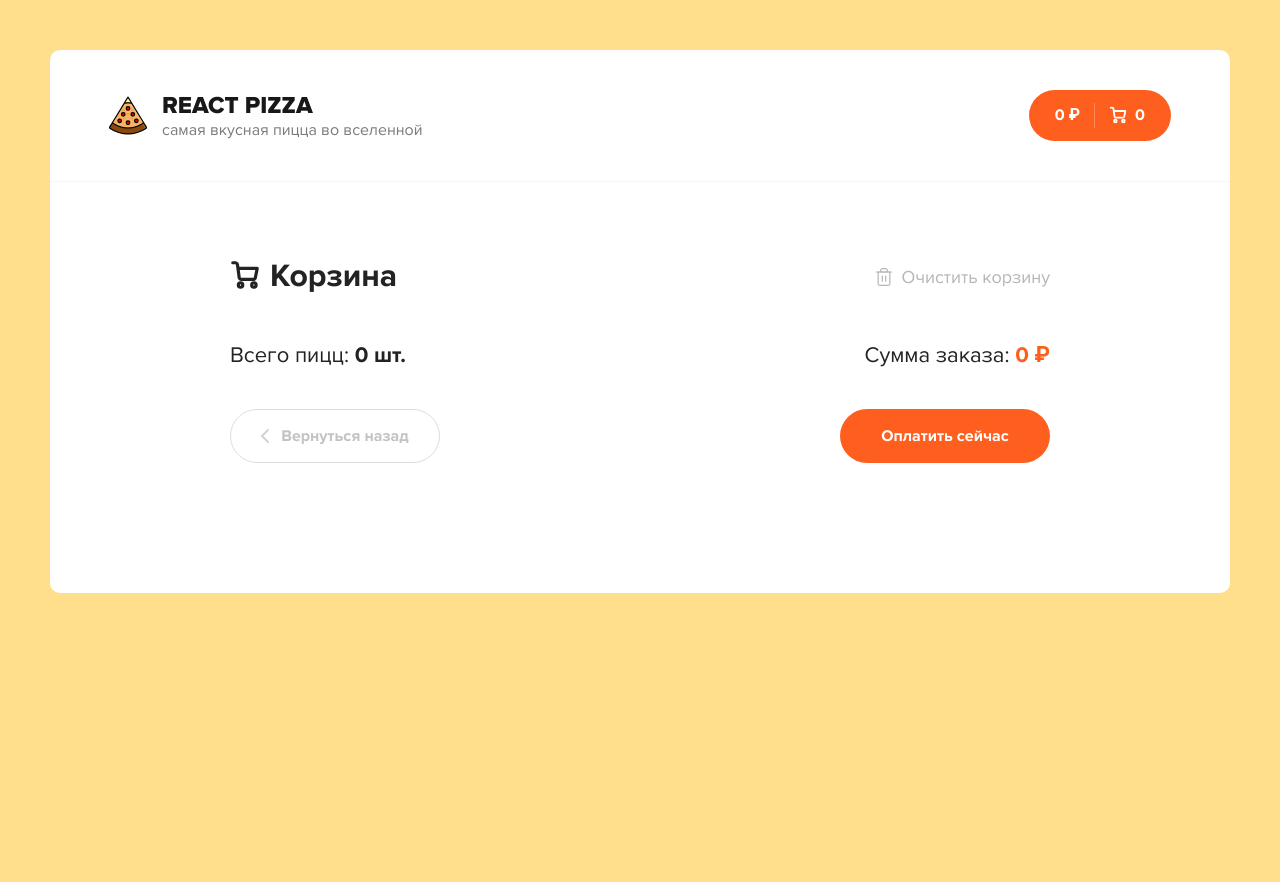
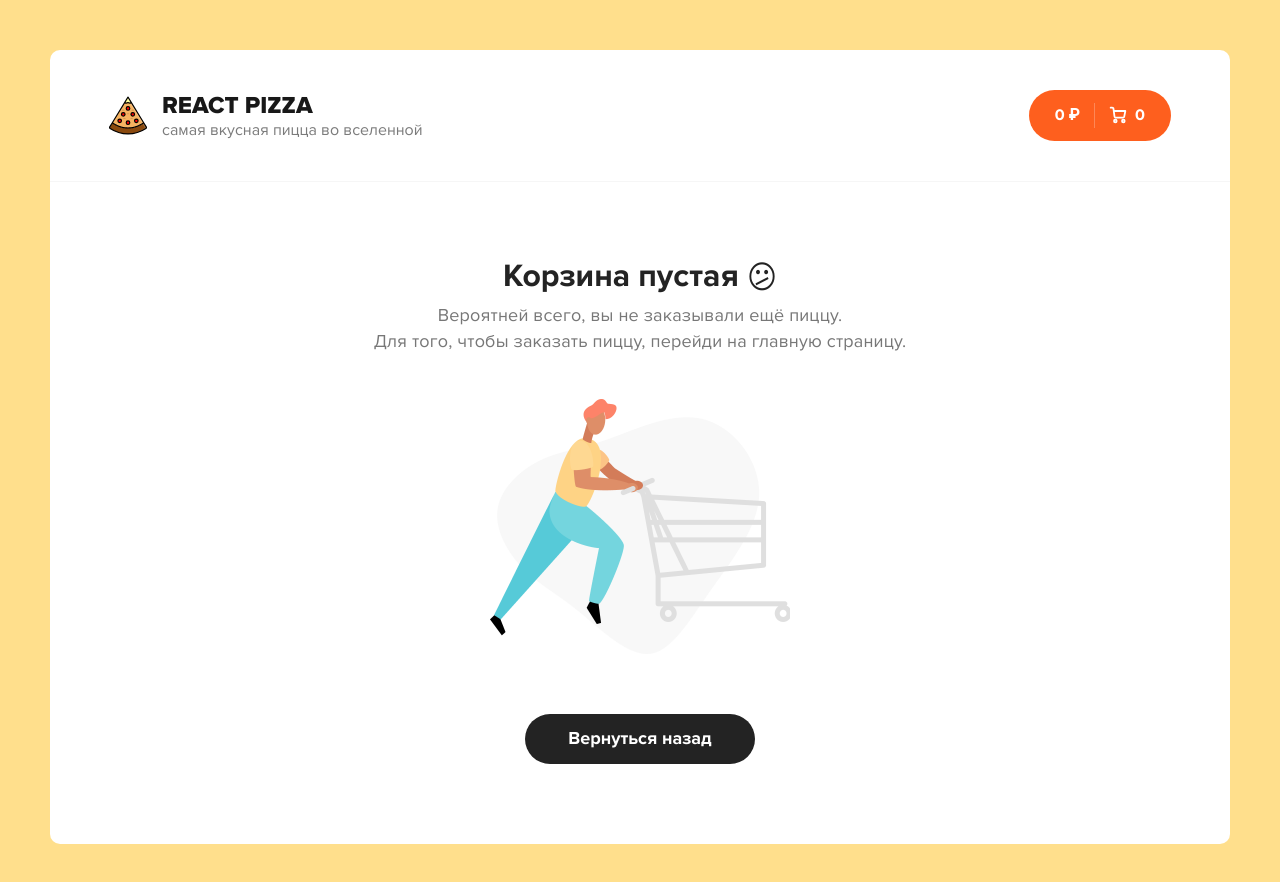
Before and after one commit to uyopon/react_pizza_2, a React (Create React App) app: page /cart in a window 1280 px wide. Shown: the top 882 px of the page. Before the commit the page ends 800 px from the top, so only its background shows below. Built offline with nearby package versions, Linux system fonts and the light colour scheme.

Commit message:
clean cart and empty cart logo

```diff
--- a/src/components/CartItem.jsx
+++ b/src/components/CartItem.jsx
@@ -1,4 +1,6 @@
 import React from 'react'
+
+
 
 function CartItem({name,size,type,totalCount,totalPriceById}) {
   return (
--- a/src/pages/Cart.jsx
+++ b/src/pages/Cart.jsx
@@ -1,21 +1,35 @@
 import React from 'react'
 import CartItem from '../components/CartItem'
-import {useSelector}from 'react-redux'
-
+import { useSelector, useDispatch } from 'react-redux'
+import { clearCart } from '../redux/actions/cart'
+import emptyCart from '../assets/img/empty-cart.png'
 
 function Cart() {
 
-const {totalPrice, totalCount, items,totalPriceById} = useSelector(({cart})=>cart)
+  const dispatch = useDispatch()
 
-const addedPizzas = Object.keys(items).map(key => items[key][0])// - на 1 id = 1 пицца
+  const { totalPrice, totalCount, items, totalPriceById } = useSelector(({ cart }) => cart)
 
-console.log(addedPizzas)
+  const addedPizzas = Object.keys(items).map(key => items[key][0])// - на 1 id = 1 пицца
+
+  const onClearCart = () => {
+
+    dispatch(clearCart())
+
+  }
+
+
+
 
 
   return (
 
     <div className="content">
       <div className="container container--cart">
+
+
+        {
+        totalCount ?
         <div className="cart">
           <div className="cart__top">
             <h2 className="content__title"><svg width="18" height="18" viewBox="0 0 18 18" fill="none" xmlns="http://www.w3.org/2000/svg">
@@ -32,14 +46,14 @@ console.log(addedPizzas)
                 <path d="M11.6666 9.16667V14.1667" stroke="#B6B6B6" strokeWidth="1.2" strokeLinecap="round" strokeLinejoin="round" />
               </svg>
 
-              <span>Очистить корзину</span>
+              <span onClick={() => onClearCart()}>Очистить корзину</span>
             </div>
           </div>
           <div className="content__items">
 
 
-           {addedPizzas.map((item,index) => <CartItem name= {item.name} size = {item.size} type = {item.type}
-          totalPriceById={totalPriceById[item.id]} totalCount={items[item.id].length}/>)}
+            {addedPizzas.map((obj, index) => <CartItem name={obj.name} size={obj.size} type={obj.type} key={obj.id}
+              totalPriceById={totalPriceById[obj.id]} totalCount={items[obj.id].length} />)}
             {/* <CartItem name= {'Сырный цыпленок'} size = {20} type = {'тонкое'}/> */}
 
           </div>
@@ -61,7 +75,28 @@ console.log(addedPizzas)
               </div>
             </div>
           </div>
+
         </div>
+
+
+
+        : <div class="container container--cart">
+        <div class="cart cart--empty">
+          <h2>Корзина пустая <icon>😕</icon></h2>
+          <p>
+            Вероятней всего, вы не заказывали ещё пиццу.<br />
+            Для того, чтобы заказать пиццу, перейди на главную страницу.
+          </p>
+          <img src={emptyCart} alt="Empty cart" />
+          <a href="/" class="button button--black">
+            <span>Вернуться назад</span>
+          </a>
+        </div>
+      </div>
+
+      }
+
+
       </div>
     </div>
 
--- a/src/pages/Home.jsx
+++ b/src/pages/Home.jsx
@@ -76,7 +76,8 @@ function Home() {
       <h2 className="content__title">Все пиццы</h2>
       <div className="content__items">
 
-        {isLoaded ? pizzas.map((obj) => <PizzaBlock key={obj.id} cartItems={cartItems[obj.id]&& cartItems[obj.id].length} onClickAddPizza={onClickAddPizza} {...obj} />) :
+        {isLoaded ? pizzas.map((obj) => <PizzaBlock key={obj.id} cartItems={cartItems[obj.id]&& cartItems[obj.id].length}
+         onClickAddPizza={onClickAddPizza} {...obj} />) :
           Array(4).fill(0).map((_, index) => <IsLOading key={index} />)}
 
 
--- a/src/redux/reducers/cart.js
+++ b/src/redux/reducers/cart.js
@@ -2,7 +2,7 @@ const initialState = {
     items: {},
     totalPrice: 0,
     totalCount: 0,
-    totalPriceById:{}
+    totalPriceById: {}
 
 }
 const cart = (state = initialState, action) => {
@@ -19,17 +19,17 @@ const cart = (state = initialState, action) => {
                     [...state.items[action.payload.id], action.payload],     //если есть action.payload.id (чтобы добавлть пиццы с одинаковым id)
             }
 
-            const newTotalPriceById ={
-                ...state. totalPriceById,
-                [action.payload.id]: !state. totalPriceById[action.payload.id]? action.payload.price :
-                state. totalPriceById[action.payload.id]+ action.payload.price
+            const newTotalPriceById = {
+                ...state.totalPriceById,
+                [action.payload.id]: !state.totalPriceById[action.payload.id] ? action.payload.price :
+                    state.totalPriceById[action.payload.id] + action.payload.price
 
             }
 
 
-            const allPizzas = [].concat.apply([],Object.values(newItems)) //newItems = items
+            const allPizzas = [].concat.apply([], Object.values(newItems)) //newItems = items
 
-            const totalPrice = allPizzas.reduce((sum,obj)=>obj.price+sum,0) // 0 - initial значение sum
+            const totalPrice = allPizzas.reduce((sum, obj) => obj.price + sum, 0) // 0 - initial значение sum
 
 
 
@@ -47,6 +47,9 @@ const cart = (state = initialState, action) => {
             }
         }
 
+        case 'CLEAR_CART':
+            return { totalPrice: 0, totalCount: 0, items: {},  totalPriceById: {}};
+
 
 
 
```
